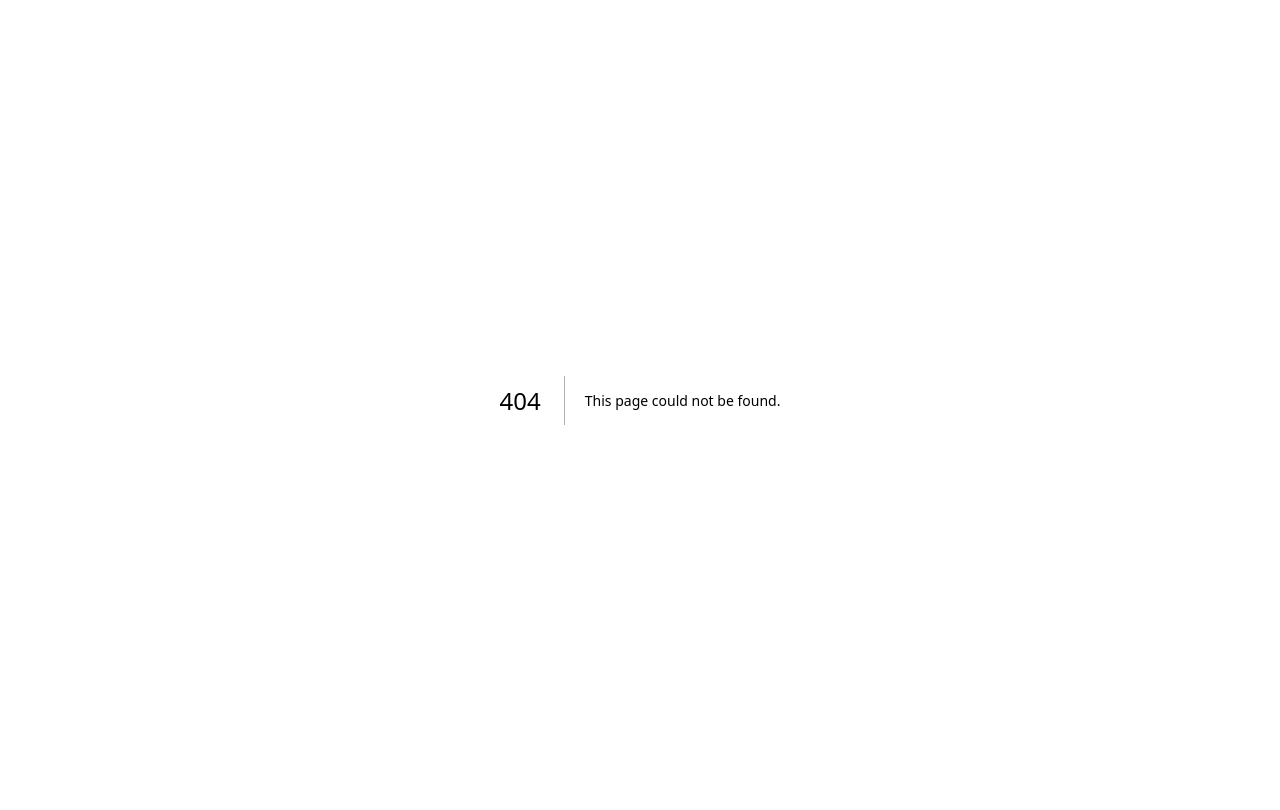
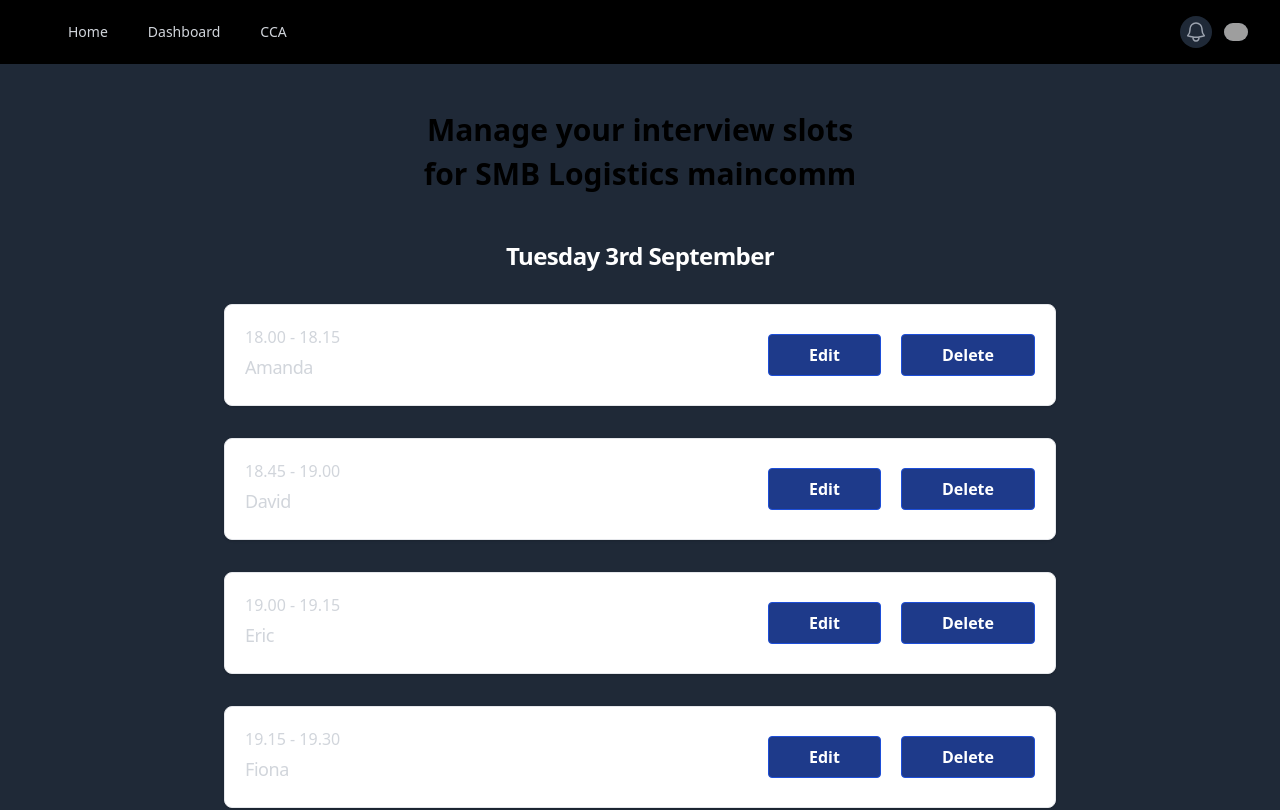
Before and after one commit to pyhaw/peiyo-5792, a Next.js app: page /manageslot in a window 1280 px wide. Before the commit this address had no page. Shown: the top 810 px of the page. Built offline with nearby package versions, Linux system fonts and the light colour scheme; grey boxes are pictures that could not be loaded.

Commit message:
add frontend for slot booking

```diff
--- a/components/calendar.js
+++ b/components/calendar.js
@@ -20,7 +20,6 @@ export default function Calendar() {
                                 <polyline points="9 6 15 12 9 18" />
                             </svg>
                         </button>
-
                         </div>
                     </div>
                     <div class="flex items-center justify-between pt-12 overflow-x-auto">
--- /dev/null
+++ b/components/editslot.js
@@ -0,0 +1,23 @@
+import Image from "next/image";
+import pic1 from "../images/IMG_2445.jpg"
+import pic2 from "../images/IMG_2405.JPG"
+import pic3 from "../images/IMG_3.jpeg"
+
+export default function OptionWithEdit(slot) {
+  return (
+    <div class="flex items-center justify-between mt-8 mx-2 max-w-5xl bg-white border border-gray-200 rounded-lg shadow dark:bg-gray-800 dark:border-gray-700">
+    <div class="p-5">
+      <p class="mb-1 font-normal text-gray-300">{slot.time}</p>
+      <p class="mb-1 text-lg font-normal tracking-tight text-gray-300 ">{slot.bookedBy}</p>
+    </div>
+    <div className="justify-end">
+      <button class="bg-blue-900 hover:bg-blue-700 text-white font-semibold py-2 px-10 border border-blue-700 rounded mr-5">
+              Edit
+      </button>
+      <button class="bg-blue-900 hover:bg-blue-700 text-white font-semibold py-2 px-10 border border-blue-700 rounded mr-5">
+              Delete
+      </button>
+    </div>
+    </div>
+  );
+}
--- /dev/null
+++ b/components/timeslot.js
@@ -0,0 +1,14 @@
+import Image from "next/image";
+import pic1 from "../images/IMG_2445.jpg"
+import pic2 from "../images/IMG_2405.JPG"
+import pic3 from "../images/IMG_3.jpeg"
+
+export default function option(slot) {
+  return (
+      <div class=" duration-300 hover:scale-105 hover:shadow-xl justify-center mt-6 mx-2 max-w-5xl bg-white border border-gray-200 rounded-lg shadow dark:bg-gray-800 dark:border-gray-700">
+        <div class="p-5">
+          <p class=" font-normal text-gray-300 text-center">{slot.time}</p>
+        </div>
+      </div>
+  )
+}
--- /dev/null
+++ b/pages/bookslot.js
@@ -0,0 +1,108 @@
+import Head from "next/head";
+import Format from "../layout/format";
+import Option from "../components/timeslot.js";
+
+const pos = {cca: "SMB",
+             comm: 'Logistics',
+             lev: 'maincomm'};
+
+//all available timeslots
+const allslots = [ { date: 'Tuesday 3rd September',
+              avail: true,
+              slots : [{ bookedBy: 'Amanda',
+               time: '18.00 - 18.15'},
+              { bookedBy: null,
+               time: '18.15 - 18.30'},
+               { bookedBy: null,
+               time: '18.30 - 18.45'},
+              { bookedBy: 'David',
+               time: '18.45 - 19.00'},
+               { bookedBy: 'Eric',
+               time: '19.00 - 19.15'},
+              { bookedBy: 'Fiona',
+               time: '19.15 - 19.30'},
+               { bookedBy: null,
+               time: '19.30 - 19.45'},
+              { bookedBy: null,
+               time: '19.45 - 20.00'}]}
+               , { date: 'Wednesday 4th September',
+              avail: true,
+              slots : [{ bookedBy: 'Amanda',
+               time: '18.00 - 18.15'},
+              { bookedBy: 'Bobby',
+               time: '18.15 - 18.30'},
+               { bookedBy: 'Caryn',
+               time: '18.30 - 18.45'},
+              { bookedBy: 'David',
+               time: '18.45 - 19.00'},
+               { bookedBy: null,
+               time: '19.00 - 19.15'},
+              { bookedBy: 'Fiona',
+               time: '19.15 - 19.30'},
+               { bookedBy: null,
+               time: '19.30 - 19.45'},
+              { bookedBy: 'Irfan',
+               time: '19.45 - 20.00'}]}
+               , { date: 'Thursday 4th September',
+               avail: true,
+               slots : [{ bookedBy: null,
+                time: '18.00 - 18.15'},
+               { bookedBy: 'Bobby',
+                time: '18.15 - 18.30'},
+                { bookedBy: 'Caryn',
+                time: '18.30 - 18.45'},
+               { bookedBy: null,
+                time: '18.45 - 19.00'},
+                { bookedBy: 'Eric',
+                time: '19.00 - 19.15'},
+               { bookedBy: 'Fiona',
+                time: '19.15 - 19.30'},
+                { bookedBy: null,
+                time: '19.30 - 19.45'},
+               { bookedBy: 'Irfan',
+                time: '19.45 - 20.00'}]
+               }
+               , { date: 'Friday 5th September',
+               avail: false,
+               slots : [{ bookedBy: 'Amanda',
+                time: '18.00 - 18.15'},
+               { bookedBy: 'Bobby',
+                time: '18.15 - 18.30'},
+                { bookedBy: 'Caryn',
+                time: '18.30 - 18.45'},
+               { bookedBy: 'David',
+                time: '18.45 - 19.00'},
+                { bookedBy: 'Eric',
+                time: '19.00 - 19.15'},
+               { bookedBy: 'Fiona',
+                time: '19.15 - 19.30'},
+                { bookedBy: 'Harry',
+                time: '19.30 - 19.45'},
+               { bookedBy: 'Irfan',
+                time: '19.45 - 20.00'}]
+               }
+]
+
+export default function bookSlot() {
+  return (
+    <>
+      <Head>
+        <title>Book interview slot</title>
+      </Head>
+      <Format>
+        <h1 class="text-center mt-12 font-semibold text-3xl">Choose your interview slot</h1>
+        <h1 class="text-center mt-2 font-semibold text-3xl">for {pos.cca} {pos.comm} {pos.lev}</h1>
+        <div className="grid grid-cols-2">
+        {allslots.filter(x=>x.avail).map(x =>
+        <div className="mx-6 mb-10">
+        <p class="mt-10 text-xl font-semibold tracking-tight text-gray-300 text-center"> {x.date} </p>
+        <div class="container mx-auto sm:flex-row items-center justify-center gap-4 max-w-xl">
+        {x.slots.filter(x => x.bookedBy == null).map(y => <Option {...y}/>)}
+        </div>
+        </div>
+        )}
+        </div>
+      </Format>
+    </>
+  );
+}
--- /dev/null
+++ b/pages/manageslot.js
@@ -0,0 +1,108 @@
+import Head from "next/head";
+import Format from "../layout/format";
+import OptionWithEdit from "../components/editslot.js";
+
+const pos = {cca: "SMB",
+             comm: 'Logistics',
+             lev: 'maincomm'};
+
+//all available timeslots
+const allslots = [ { date: 'Tuesday 3rd September',
+              avail: true,
+              slots : [{ bookedBy: 'Amanda',
+               time: '18.00 - 18.15'},
+              { bookedBy: null,
+               time: '18.15 - 18.30'},
+               { bookedBy: null,
+               time: '18.30 - 18.45'},
+              { bookedBy: 'David',
+               time: '18.45 - 19.00'},
+               { bookedBy: 'Eric',
+               time: '19.00 - 19.15'},
+              { bookedBy: 'Fiona',
+               time: '19.15 - 19.30'},
+               { bookedBy: null,
+               time: '19.30 - 19.45'},
+              { bookedBy: null,
+               time: '19.45 - 20.00'}]}
+               , { date: 'Wednesday 4th September',
+              avail: true,
+              slots : [{ bookedBy: 'Amanda',
+               time: '18.00 - 18.15'},
+              { bookedBy: 'Bobby',
+               time: '18.15 - 18.30'},
+               { bookedBy: 'Caryn',
+               time: '18.30 - 18.45'},
+              { bookedBy: 'David',
+               time: '18.45 - 19.00'},
+               { bookedBy: null,
+               time: '19.00 - 19.15'},
+              { bookedBy: 'Fiona',
+               time: '19.15 - 19.30'},
+               { bookedBy: null,
+               time: '19.30 - 19.45'},
+              { bookedBy: 'Irfan',
+               time: '19.45 - 20.00'}]}
+               , { date: 'Thursday 4th September',
+               avail: true,
+               slots : [{ bookedBy: null,
+                time: '18.00 - 18.15'},
+               { bookedBy: 'Bobby',
+                time: '18.15 - 18.30'},
+                { bookedBy: 'Caryn',
+                time: '18.30 - 18.45'},
+               { bookedBy: null,
+                time: '18.45 - 19.00'},
+                { bookedBy: 'Eric',
+                time: '19.00 - 19.15'},
+               { bookedBy: 'Fiona',
+                time: '19.15 - 19.30'},
+                { bookedBy: null,
+                time: '19.30 - 19.45'},
+               { bookedBy: 'Irfan',
+                time: '19.45 - 20.00'}]
+               }
+               , { date: 'Friday 5th September',
+               avail: false,
+               slots : [{ bookedBy: 'Amanda',
+                time: '18.00 - 18.15'},
+               { bookedBy: 'Bobby',
+                time: '18.15 - 18.30'},
+                { bookedBy: 'Caryn',
+                time: '18.30 - 18.45'},
+               { bookedBy: 'David',
+                time: '18.45 - 19.00'},
+                { bookedBy: 'Eric',
+                time: '19.00 - 19.15'},
+               { bookedBy: 'Fiona',
+                time: '19.15 - 19.30'},
+                { bookedBy: 'Harry',
+                time: '19.30 - 19.45'},
+               { bookedBy: 'Irfan',
+                time: '19.45 - 20.00'}]
+               }
+]
+
+export default function manageSlot() {
+  return (
+    <>
+      <Head>
+        <title>Interview slots</title>
+      </Head>
+      <Format>
+        <h1 class="text-center mt-12 font-semibold text-3xl">Manage your interview slots</h1>
+        <h1 class="text-center mt-2 font-semibold text-3xl">for {pos.cca} {pos.comm} {pos.lev}</h1>
+        <div class="container mx-auto my-12 sm:flex-row items-center justify-center gap-4 max-w-4xl">
+        {allslots.filter(x=> x.avail).map(x =>
+        <div className="mx-6 mb-10">
+        <p class="mt-10 text-2xl font-semibold tracking-tight text-white text-center"> {x.date} </p>
+        <div class="container mx-auto sm:flex-row items-center justify-center gap-4 max-w-4xl">
+        {x.slots.filter(x => x.bookedBy != null).map(y => <OptionWithEdit {...y}/>)}
+        </div>
+        </div>
+        )}
+        </div>
+      </Format>
+    </>
+  );
+}
```
